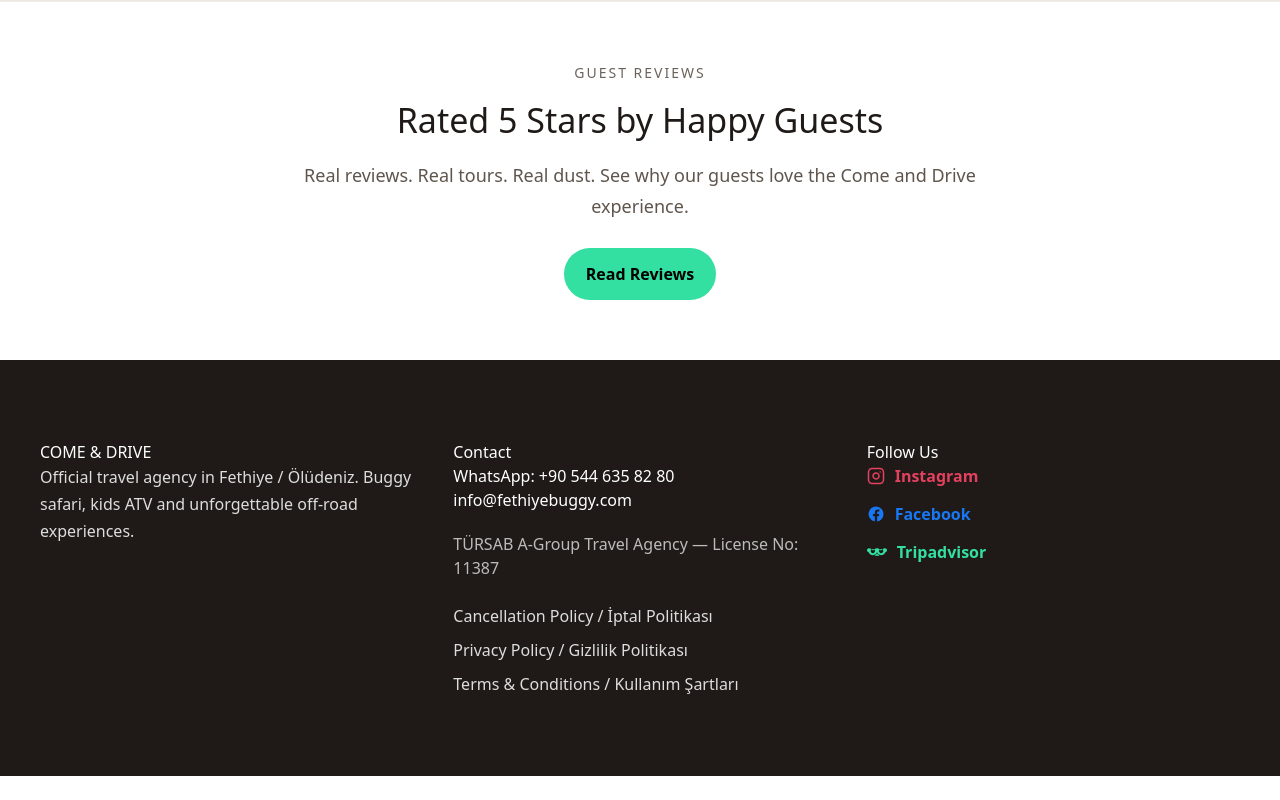
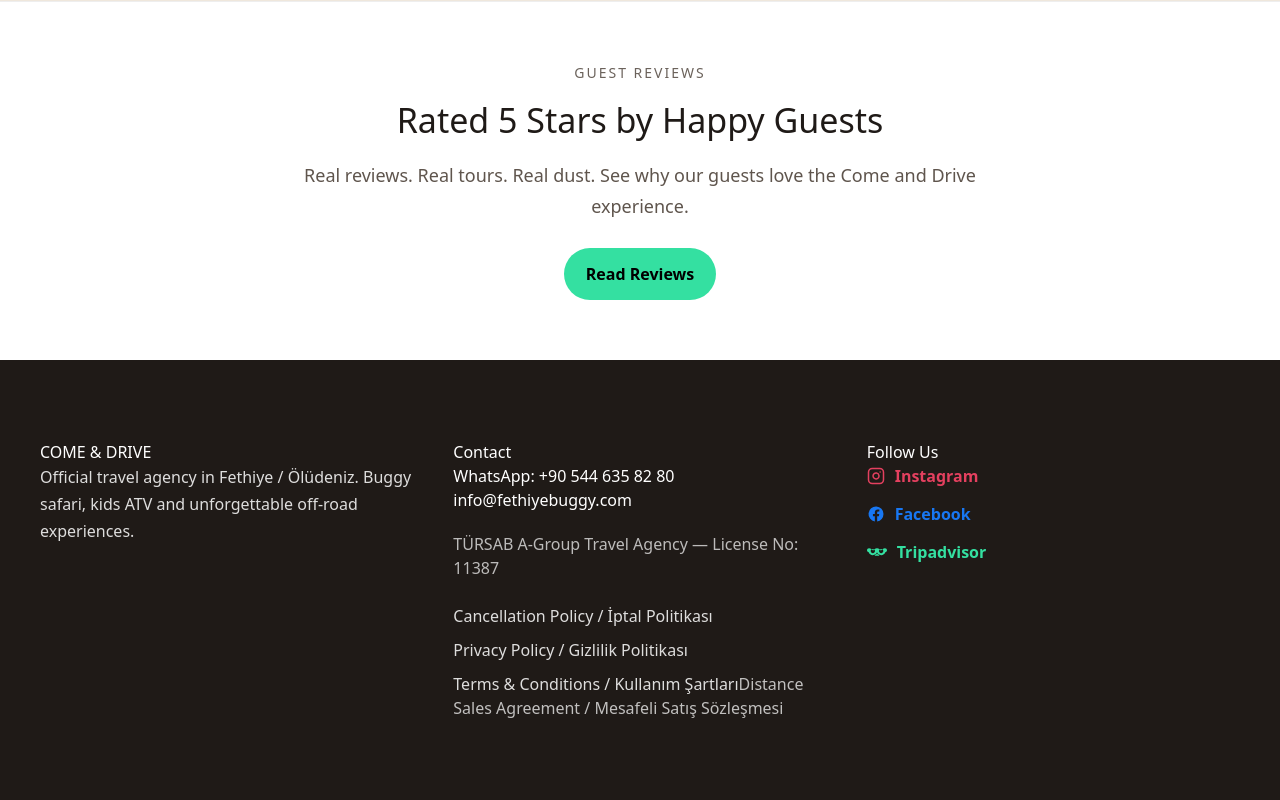
Before and after one commit to comendrive-a11y/comendrive-a11y, a Next.js app: page / in a window 1280 px wide. Shown: the part 3669-4469 px from the top of the page. Before the commit the page ends 4445 px from the top, so only its background shows below. Built offline with nearby package versions, Linux system fonts and the light colour scheme.

Commit message:
Update page.tsx

```diff
--- a/app/page.tsx
+++ b/app/page.tsx
@@ -1117,6 +1117,9 @@
   </a>
   <a href="/terms" style={{ color: "#fff", textDecoration: "none", opacity: 0.85 }}>
     Terms & Conditions / Kullanım Şartları
+    <a href="/distance-sales-agreement" style={{ color: "#fff", textDecoration: "none", opacity: 0.85 }}>
+  Distance Sales Agreement / Mesafeli Satış Sözleşmesi
+</a>
   </a>
 </div>
           </div>
```
